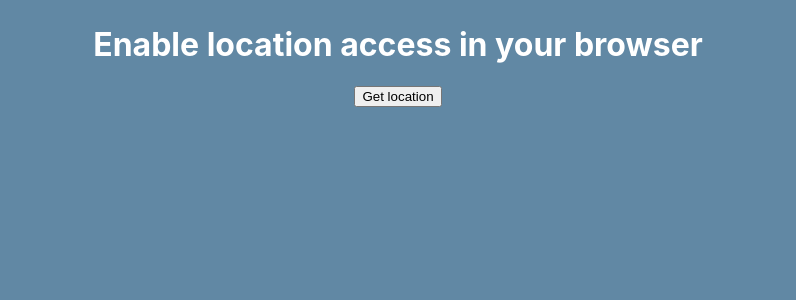
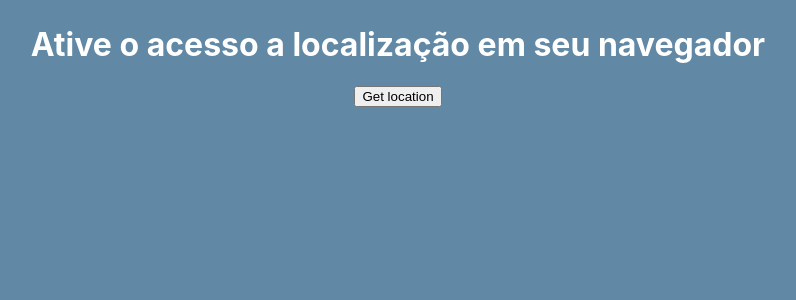
Before and after one commit to RubenFilipe07/react-weather-app, a React (Create React App) app: page / in a window 1280 px wide. Shown: the top 300 px of the page, without its empty margins (242-1038 px from the left). Built offline with nearby package versions, Linux system fonts and the light colour scheme; no server answers.

Commit message:
alterando mensagens para pt-br

```diff
--- a/public/index.html
+++ b/public/index.html
@@ -1,6 +1,6 @@
 <!DOCTYPE html>
 <html>
-  <head lang="en">
+  <head>
     <meta charset="utf-8" />
     <link rel="icon" href="%PUBLIC_URL%/favicon.ico" />
     <meta name="viewport" content="width=device-width, initial-scale=1" />
--- a/src/components/loading.jsx
+++ b/src/components/loading.jsx
@@ -5,7 +5,7 @@ import loadingAnimation from './loading.gif'
 const Loading =  () =>{
     return(
          <Fragment>
-             <h1 className="center">loading weather information</h1>
+             <h1 className="center">Carregando informações do clima</h1>
             <img class="loading" src={loadingAnimation} alt="loading" />
         </Fragment>
     )
--- a/src/components/locationRequest.jsx
+++ b/src/components/locationRequest.jsx
@@ -4,7 +4,7 @@ import './locationRequest.css'
 const LocationRequest =  () =>{
     return(
          <Fragment>
-             <h1 className="center">Enable location access in your browser</h1>
+             <h1 className="center">Ative o acesso a localização em seu navegador</h1>
         </Fragment>
     )
 }
```
